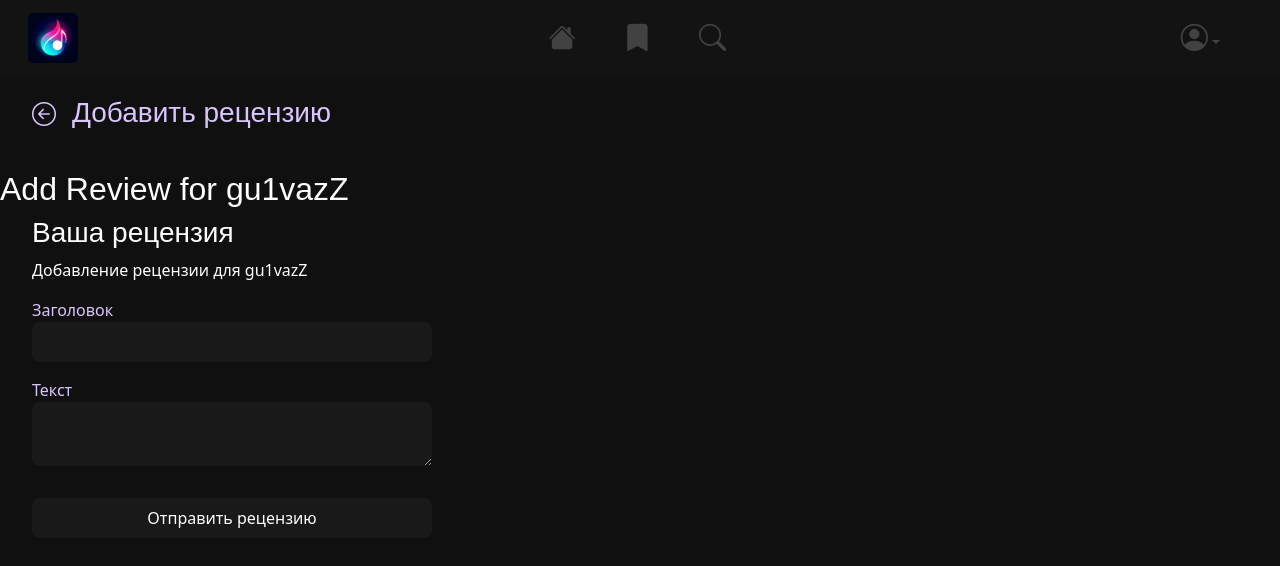
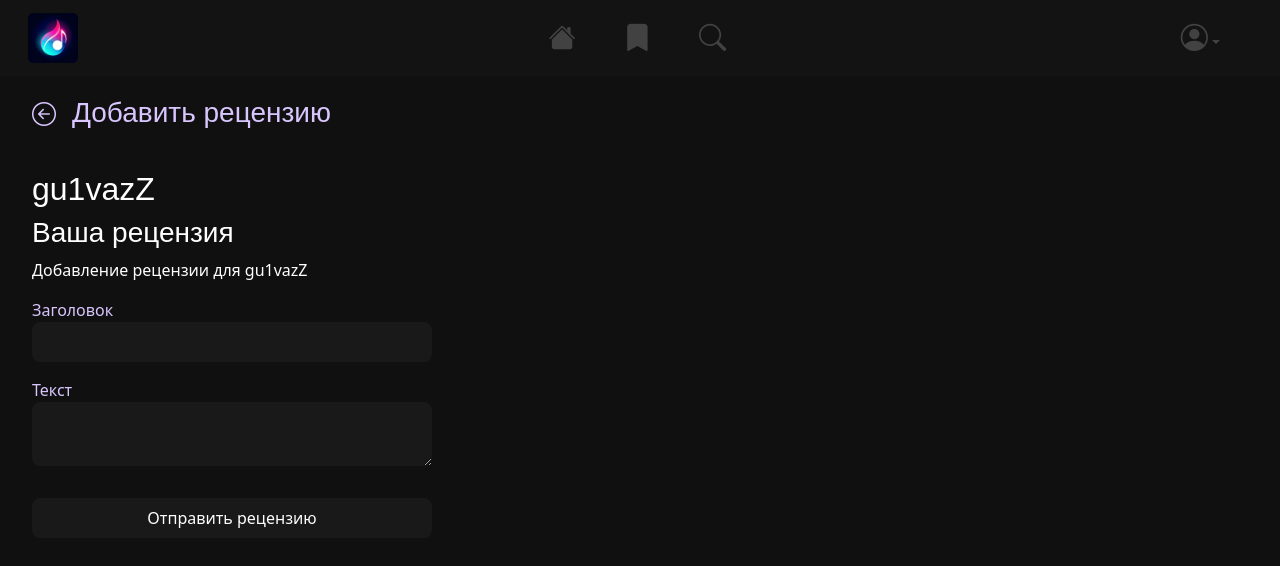
Before and after one commit to withapoll/DailySings, a Vue app: page /add-review/1 in a window 1280 px wide. Shown: the top 566 px of the page. Built offline with nearby package versions, Linux system fonts and the light colour scheme.

Commit message:
removed margins

```diff
--- a/src/components/AddReviewForm.vue
+++ b/src/components/AddReviewForm.vue
@@ -46,9 +46,8 @@ const submitReview = async () => {
 </script>
 
 <style lang="scss" scoped>
-.add-review-form {
-  margin-left: 2rem;
-}
+// .add-review-form {
+// }
 .form-input {
   display: flex;
   flex-direction: column;
--- a/src/views/AddReview.vue
+++ b/src/views/AddReview.vue
@@ -4,7 +4,7 @@
     <h3>Добавить рецензию</h3>
   </div>
   <div class="add-review">
-    <h2 v-if="artist">Add Review for {{ artist.name }}</h2>
+    <h2 v-if="artist">{{ artist.name }}</h2>
     <p v-else>Loading artist details...</p>
     <AddReviewForm v-if="artist" :artist="artist" />
   </div>
@@ -68,4 +68,8 @@ const fetchArtistDataFromAPI = async (artistId) => {
     color: #d9c6fe;
   }
 }
+.add-review {
+  margin-left: 2rem;
+  margin-bottom: 2rem;
+}
 </style>
```
